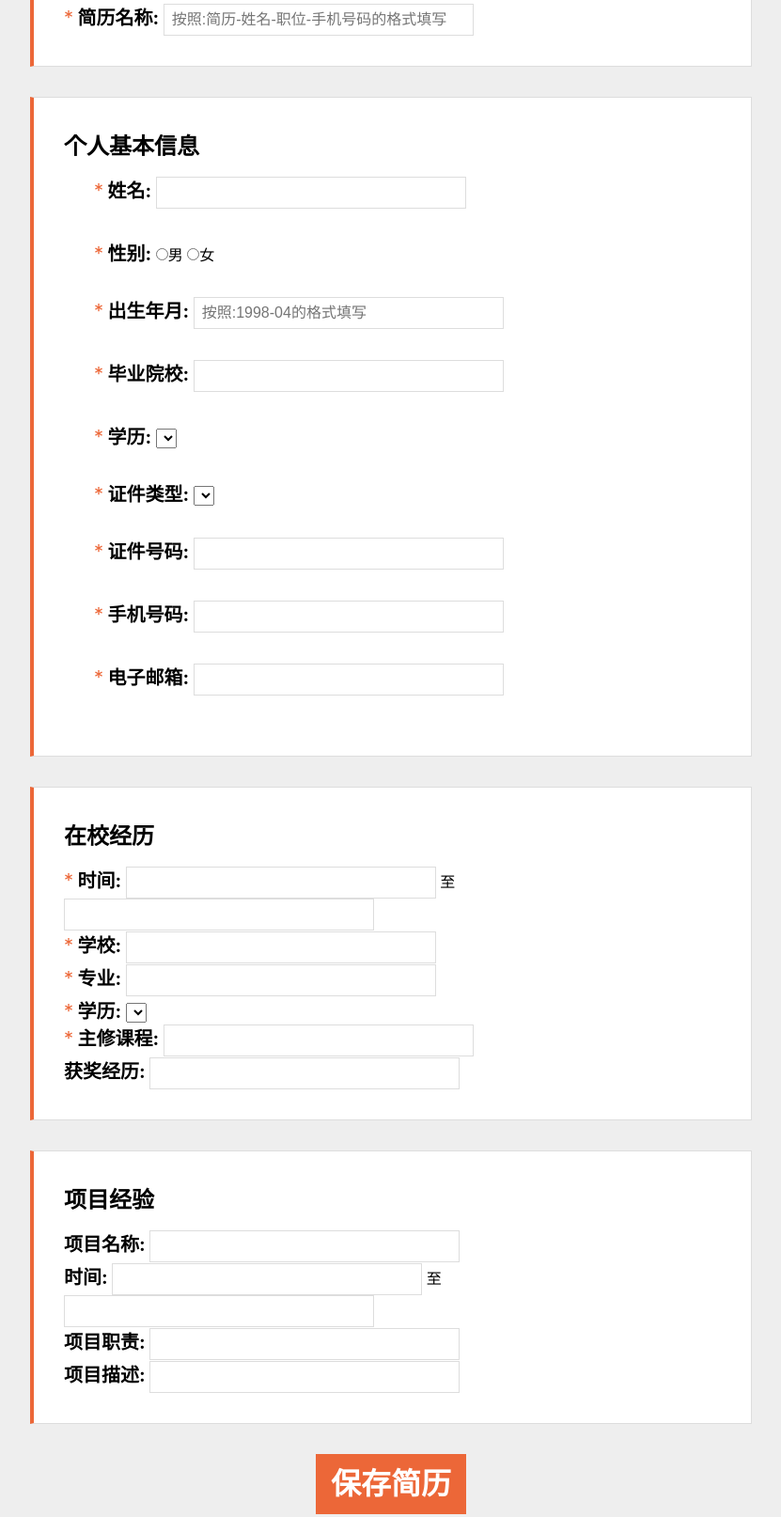
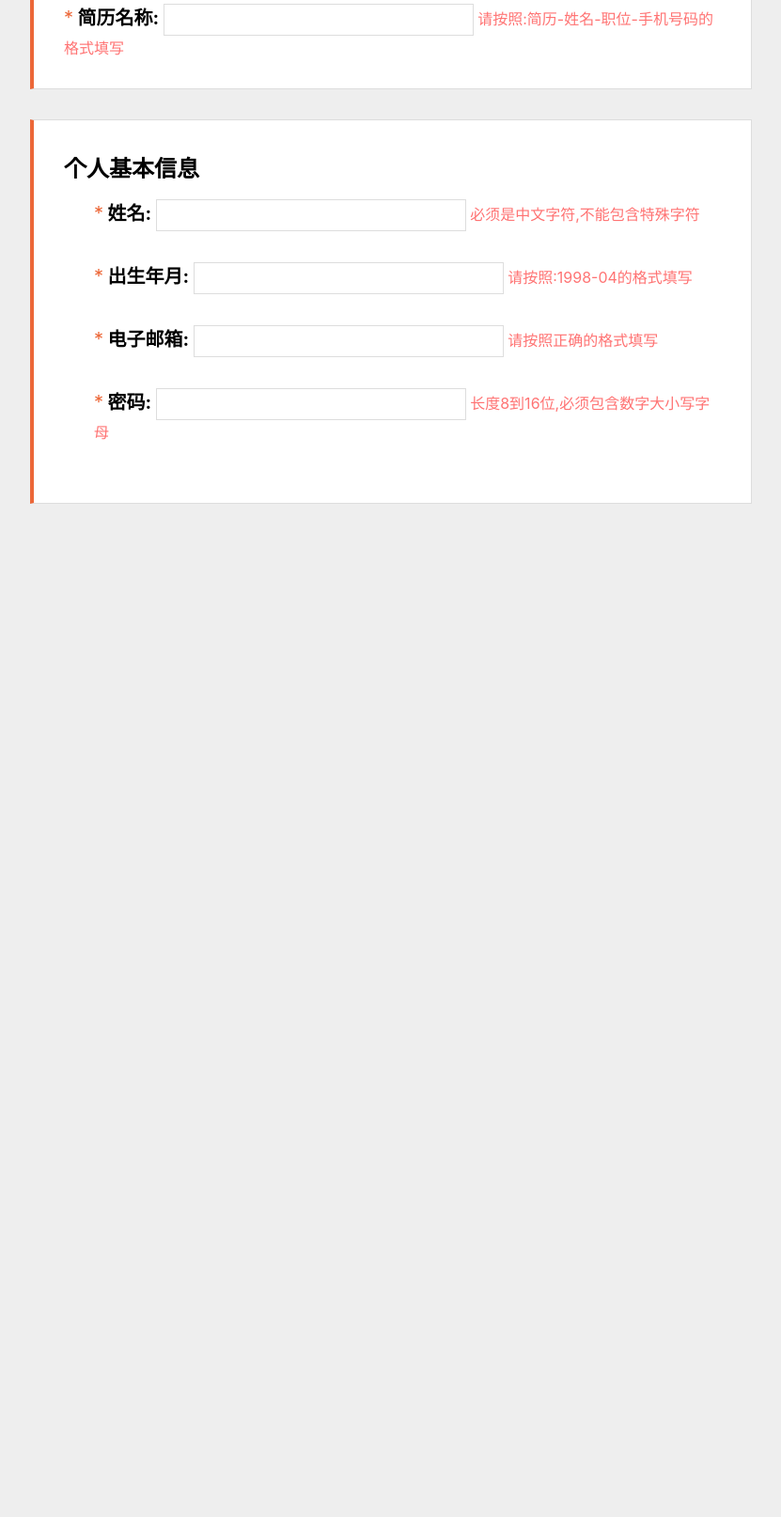
Before and after one commit to brenner8023/fe-demo, a plain HTML site: page regexp-resume/index.html in a window 1280 px wide. Shown: the part 190-1804 px from the top of the page at 94% size, without its empty margins (224-1055 px from the left). After the commit the page ends 800 px from the top, so only its background shows below. Drawn offline with Linux system fonts and the light colour scheme.

Commit message:
新增正则填写验证

```diff
--- a/regexp-resume/index.html
+++ b/regexp-resume/index.html
@@ -15,7 +15,8 @@
             <div class="input-item">
                 <span class="orange">*</span>
                 <span class="title">简历名称:</span>
-                <input type="text" class="input-text" placeholder="按照:简历-姓名-职位-手机号码的格式填写" />
+                <input id="resumeTitle" type="text" class="input-text" />
+                <span class="warning">请按照:简历-姓名-职位-手机号码的格式填写</span>
             </div>
         </div>
         <div class="resume-base resume-item">
@@ -23,125 +24,28 @@
             <div class="input-item">
                 <span class="orange">*</span>
                 <span class="title">姓名:</span>
-                <input type="text" class="input-text" />
-            </div>
-            <div class="input-item">
-                <span class="orange">*</span>
-                <span class="title">性别:</span>
-                <input type="radio" class="input-radio" value="1" />男
-                <input type="radio" class="input-radio" value="0" />女
+                <input id="fullName" type="text" class="input-text" />
+                <span class="warning">必须是中文字符,不能包含特殊字符</span>
             </div>
             <div class="input-item">
                 <span class="orange">*</span>
                 <span class="title">出生年月:</span>
-                <input type="text" class="input-text" placeholder="按照:1998-04的格式填写" />
+                <input id="birthday" type="text" class="input-text" />
+                <span class="warning">请按照:1998-04的格式填写</span>
             </div>
             <div class="input-item">
                 <span class="orange">*</span>
-                <span class="title">毕业院校:</span>
-                <input type="text" class="input-text" />
+                <span class="title">电子邮箱:</span>
+                <input id="email" type="text" class="input-text" />
+                <span class="warning">请按照正确的格式填写</span>
             </div>
             <div class="input-item">
                 <span class="orange">*</span>
-                <span class="title">学历:</span>
-                <select name="" id="">
-                    <option value="请选择"></option>
-                    <option value="高中/中专"></option>
-                    <option value="大专"></option>
-                    <option value="本科"></option>
-                    <option value="硕士研究生及以上"></option>
-                </select>
-            </div>
-            <div  class="input-item">
-                <span class="orange">*</span>
-                <span class="title">证件类型:</span>
-                <select name="" id="">
-                    <option value="身份证"></option>
-                    <option value="港澳居民来往内地通行证"></option>
-                    <option value="台湾居民来往内地通行证"></option>
-                    <option value="护照"></option>
-                </select>
-            </div>
-            <div  class="input-item">
-                <span class="orange">*</span>
-                <span class="title">证件号码:</span>
-                <input type="text" class="input-text" />
-            </div>
-            <div  class="input-item">
-                <span class="orange">*</span>
-                <span class="title">手机号码:</span>
-                <input type="text" class="input-text" />
-            </div>
-            <div  class="input-item">
-                <span class="orange">*</span>
-                <span class="title">电子邮箱:</span>
-                <input type="text" class="input-text" />
+                <span class="title">密码:</span>
+                <input id="password" type="password" class="input-text" />
+                <span class="warning">长度8到16位,必须包含数字大小写字母</span>
             </div>
         </div>
-        <div class="resume-school resume-item">
-            <h2>在校经历</h2>
-            <div class="input-item">
-                <span class="orange">*</span>
-                <span class="title">时间:</span>
-                <input type="text" class="input-text" />
-                <span>至</span>
-                <input type="text" class="input-text" />
-            </div>
-            <div class="input-item">
-                <span class="orange">*</span>
-                <span class="title">学校:</span>
-                <input type="text" class="input-text" />
-            </div>
-            <div class="input-item">
-                <span class="orange">*</span>
-                <span class="title">专业:</span>
-                <input type="text" class="input-text" />
-            </div>
-            <div class="input-item">
-                <span class="orange">*</span>
-                <span class="title">学历:</span>
-                <select name="" id="">
-                    <option value="请选择"></option>
-                    <option value="高中/中专"></option>
-                    <option value="大专"></option>
-                    <option value="本科"></option>
-                    <option value="硕士研究生及以上"></option>
-                </select>
-            </div>
-            <div class="input-item">
-                <span class="orange">*</span>
-                <span class="title">主修课程:</span>
-                <input type="text" class="input-text" />
-            </div>
-            <div class="input-item">
-                <span class="title">获奖经历:</span>
-                <input type="text" class="input-text" />
-            </div>
-        </div>
-        <div class="resume-project resume-item">
-            <h2>项目经验</h2>
-            <div class="input-item">
-                <span class="title">项目名称:</span>
-                <input type="text" class="input-text" />
-            </div>
-            <div class="input-item">
-                <span class="title">时间:</span>
-                <input type="text" class="input-text" />
-                <span>至</span>
-                <input type="text" class="input-text" />
-            </div>
-            <div class="input-item">
-                <span class="title">项目职责:</span>
-                <input type="text" class="input-text" />
-            </div>
-            <div class="input-item">
-                <span class="title">项目描述:</span>
-                <input type="text" class="input-text" />
-            </div>
-        </div>
-        <a href="javascript:;">
-            <h1>保存简历</h1>
-        </a>
     </div>
     <script src="index.js"></script>
 </body>
--- a/regexp-resume/index.js
+++ b/regexp-resume/index.js
@@ -0,0 +1,30 @@
+(function() {
+    function test(element, pattern) {
+        element.addEventListener('keyup', (e)=>{
+            if(pattern.test(e.target.value)) {
+                e.target.nextElementSibling.hidden = true;
+                return true;
+            } else {
+                e.target.nextElementSibling.hidden = false;
+                return false;
+            }
+        })
+    }
+
+    let resumeTitlePattern = /^简历-[\u4e00-\u9fa5]{1,16}-[\u4e00-\u9fa5]{1,16}-1(3|4|5|6|7|8|9)\d{9}$/;
+    test(resumeTitle, resumeTitlePattern);
+
+    let fullNamePattern = /^[\u4e00-\u9fa5]{1,16}$/;
+    test(fullName, fullNamePattern);
+
+    let birthdayPattern = /^((19\d{2})|(20(0|1)\d))-((0[1-9])|(1[0-2]))$/
+    test(birthday, birthdayPattern);
+
+    let emailPattern = /^[\w_-]+@[\w_-]+.[\w]+$/
+    test(email, emailPattern);
+
+    let passwordPattern1 = /^.{8,16}$/;
+    let passwordPattern2 = /(?=.*\d)(?=.*[a-z])(?=.*[A-Z])/;
+    test(password, passwordPattern1);
+    test(password, passwordPattern2);
+})();
--- a/regexp-resume/style.css
+++ b/regexp-resume/style.css
@@ -51,3 +51,8 @@ h2 {
     padding-left: 8px;
     border: 1px solid #ddd;
 }
+
+.warning {
+    font-size: 16px;
+    color: #ff7373;
+}
```
